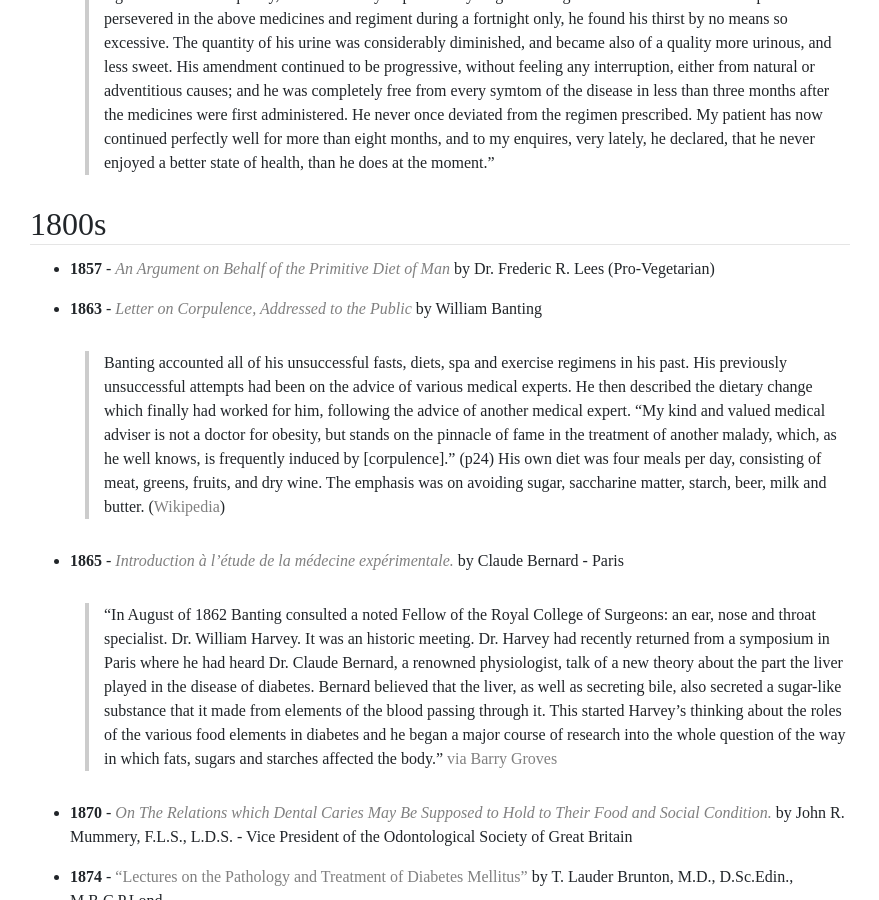
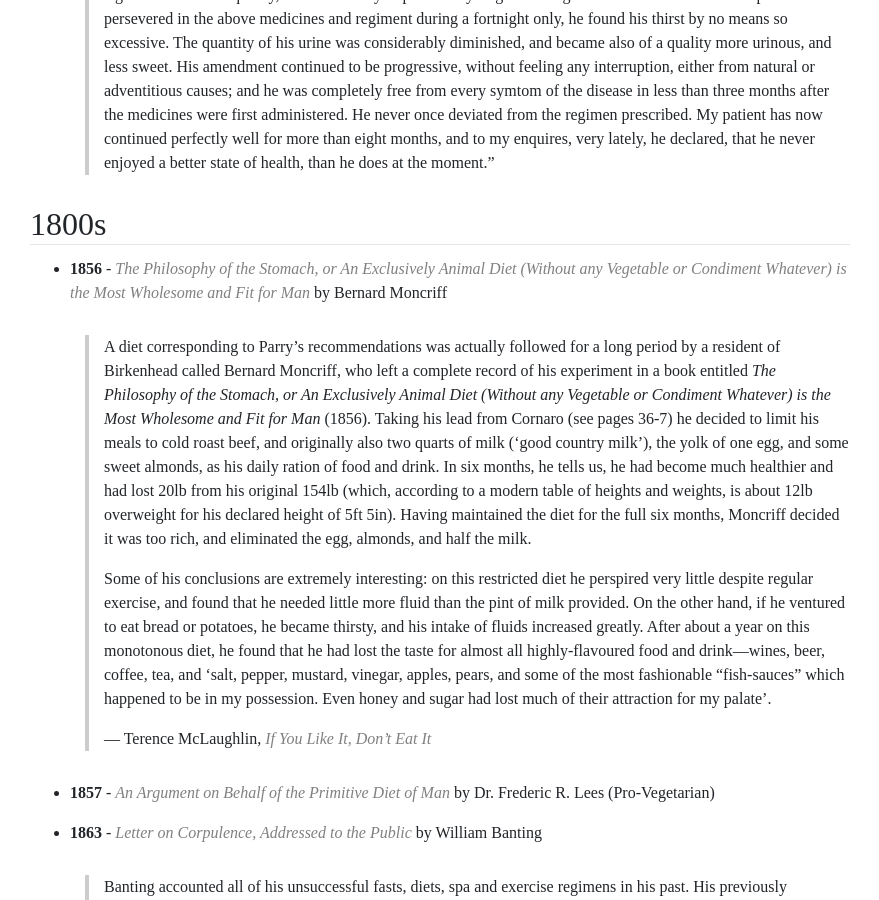
Before and after one commit to bitstein/justmeat.co, a Jekyll site: the page built from wiki/pages/history.md, in a window 1280 px wide and 900 px high, scrolled down 1954 px. Shown: the whole window, without its empty margins (200-1079 px from the left). Built offline with Jekyll 4.4.1, drawn with Linux system fonts in a browser that asks for light colours; nearby versions of some CDN libraries; some web fonts are replaced.

Commit message:
Update history

```diff
--- a/wiki/pages/history.md
+++ b/wiki/pages/history.md
@@ -40,6 +40,14 @@ The carnivore diet draws on the works, ideas, experiences, observations, and stu
 
 ## 1800s
 
+* **1856** - [_The Philosophy of the Stomach, or An Exclusively Animal Diet (Without any Vegetable or Condiment Whatever) is the Most Wholesome and Fit for Man_](1856) by Bernard Moncriff
+
+    > A diet corresponding to Parry's recommendations was actually followed for a long period by a resident of Birkenhead called Bernard Moncriff, who left a complete record of his experiment in a book entitled _The Philosophy of the Stomach, or An Exclusively Animal Diet (Without any Vegetable or Condiment Whatever) is the Most Wholesome and Fit for Man_ (1856). Taking his lead from Cornaro (see pages 36-7) he decided to limit his meals to cold roast beef, and originally also two quarts of milk (‘good country milk’), the yolk of one egg, and some sweet almonds, as his daily ration of food and drink. In six months, he tells us, he had become much healthier and had lost 20lb from his original 154lb (which, according to a modern table of heights and weights, is about 12lb overweight for his declared height of 5ft 5in). Having maintained the diet for the full six months, Moncriff decided it was too rich, and eliminated the egg, almonds, and half the milk.
+    >
+    > Some of his conclusions are extremely interesting: on this restricted diet he perspired very little despite regular exercise, and found that he needed little more fluid than the pint of milk provided. On the other hand, if he ventured to eat bread or potatoes, he became thirsty, and his intake of fluids increased greatly. After about a year on this monotonous diet, he found that he had lost the taste for almost all highly-flavoured food and drink—wines, beer, coffee, tea, and ‘salt, pepper, mustard, vinegar, apples, pears, and some of the most fashionable “fish-sauces” which happened to be in my possession. Even honey and sugar had lost much of their attraction for my palate’.
+    >
+    > — Terence McLaughlin, [_If You Like It, Don’t Eat It_](https://archive.org/details/ifyoulikeitdonte00mcla)
+
 * **1857** - [_An Argument on Behalf of the Primitive Diet of Man_](/docs/an-argument-on-behalf-of-the-primitive-diet-of-man-frederic-r-lees.pdf) by Dr. Frederic R. Lees (Pro-Vegetarian)
 
 * **1863** - [_Letter on Corpulence, Addressed to the Public_](https://archive.org/details/letteroncorpulen00bant) by William Banting
@@ -48,7 +56,7 @@ The carnivore diet draws on the works, ideas, experiences, observations, and stu
 
 * **1865** - [_Introduction à l'étude de la médecine expérimentale._](https://mechanism.ucsd.edu/teaching/philbio/CLAUDE%20BERNARD.htm) by Claude Bernard - Paris
 
-    > "In August of 1862 Banting consulted a noted Fellow of the Royal College of Surgeons: an ear, nose and throat specialist. Dr. William Harvey. It was an historic meeting. Dr. Harvey had recently returned from a symposium in Paris where he had heard Dr. Claude Bernard, a renowned physiologist, talk of a new theory about the part the liver played in the disease of diabetes. Bernard believed that the liver, as well as secreting bile, also secreted a sugar-like substance that it made from elements of the blood passing through it. This started Harvey’s thinking about the roles of the various food elements in diabetes and he began a major course of research into the whole question of the way in which fats, sugars and starches affected the body."  [via Barry Groves](https://www.westonaprice.org/health-topics/know-your-fats/william-banting-father-of-the-low-carbohydrate-diet/)
+    > "In August of 1862 Banting consulted a noted Fellow of the Royal College of Surgeons: an ear, nose and throat specialist. Dr. William Harvey. It was an historic meeting. Dr. Harvey had recently returned from a symposium in Paris where he had heard Dr. Claude Bernard, a renowned physiologist, talk of a new theory about the part the liver played in the disease of diabetes. Bernard believed that the liver, as well as secreting bile, also secreted a sugar-like substance that it made from elements of the blood passing through it. This started Harvey’s thinking about the roles of the various food elements in diabetes and he began a major course of research into the whole question of the way in which fats, sugars and starches affected the body." [via Barry Groves](https://www.westonaprice.org/health-topics/know-your-fats/william-banting-father-of-the-low-carbohydrate-diet/)
 
 * **1870** - [_On The Relations which Dental Caries May Be Supposed to Hold to Their Food and Social Condition._](/docs/on-the-relations-which-dental-caries-may-be-supposed-to-hold-to-their-food-and-social-condition-john-r-mummery.pdf) by John R. Mummery, F.L.S., L.D.S. - Vice President of the Odontological Society of Great Britain
 
@@ -209,6 +217,6 @@ The carnivore diet draws on the works, ideas, experiences, observations, and stu
 
 * **2014** - [_The Big Fat Surprise: Why Butter, Meat and Cheese Belong in a Healthy Diet_](https://www.amazon.com/Big-Fat-Surprise-Butter-Healthy/dp/1451624433/) by Nina Teicholz
 
-* **2016** - [Court of Last Appeal - The Early History of the High-fat Diet for Diabetes](/docs/the-early-history-of-the-highfat-diet-for-diabetes-Henderson-2016.pdf) by George Henderson - Human Potential Centre, Auckland University of Technology, New Zealand
+* **2016** - [_Court of Last Appeal - The Early History of the High-fat Diet for Diabetes_](/docs/the-early-history-of-the-highfat-diet-for-diabetes-Henderson-2016.pdf) by George Henderson - Human Potential Centre, Auckland University of Technology, New Zealand
 
 * **2016** - [_Primal Fat Burner: Primal Fat Burner: Live Longer, Slow Aging, Super-Power Your Brain, and Save Your Life with a High-Fat, Low-Carb Paleo Diet_](https://www.amazon.com/Primal-Fat-Burner-Super-Power-High-Fat/dp/1501116428/) by Nora T. Gedgaudas, CNS, CNT
```
